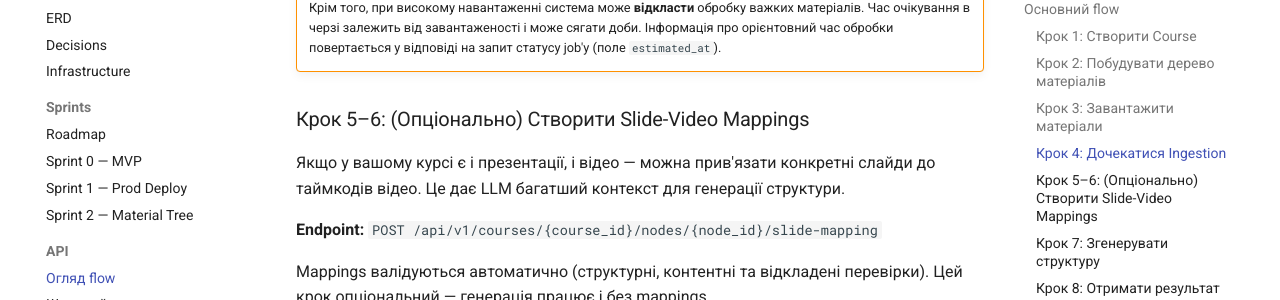
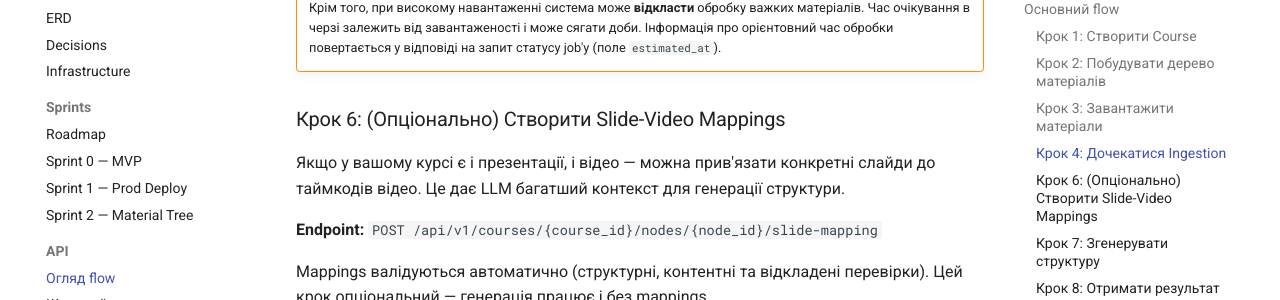
Before and after one commit to KonstZiv/course-supporter, an MkDocs documentation site: the page built from docs/api/flow-guide.md, in a window 1280 px wide and 900 px high, scrolled down 3551 px. Shown: the part 153-453 px from the top of the window. Built offline with MkDocs 1.6.1 and Material for MkDocs 9.7.7, drawn with Linux system fonts in a browser that asks for light colours; comment, search, counter and statistics services are not loaded.

Commit message:
fix: step 5-6 → step 6 for slide-video mappings in flow guide
Step 5 on diagram is the decision node, step 6 is the action.
Text heading should match the action, not the decision.

Co-Authored-By: Claude Opus 4.6 <noreply@anthropic.com>

```diff
--- a/docs/api/flow-guide.md
+++ b/docs/api/flow-guide.md
@@ -119,7 +119,7 @@ Ingestion працює асинхронно. Опитуйте статус job'
 
     Крім того, при високому навантаженні система може **відкласти** обробку важких матеріалів. Час очікування в черзі залежить від завантаженості і може сягати доби. Інформація про орієнтовний час обробки повертається у відповіді на запит статусу job'у (поле `estimated_at`).
 
-### Крок 5–6: (Опціонально) Створити Slide-Video Mappings
+### Крок 6: (Опціонально) Створити Slide-Video Mappings
 
 Якщо у вашому курсі є і презентації, і відео — можна прив'язати конкретні слайди до таймкодів відео. Це дає LLM багатший контекст для генерації структури.
 
```
